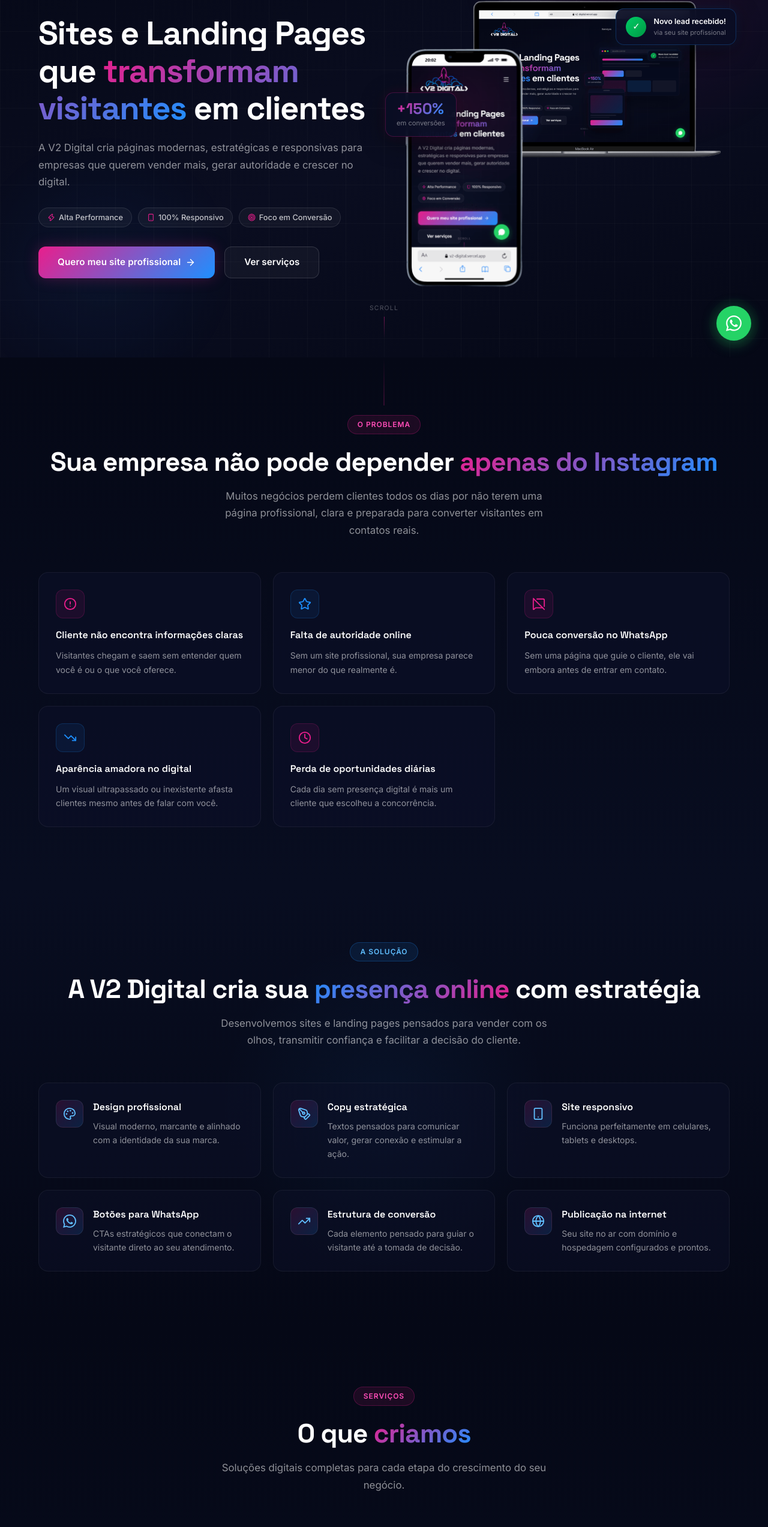
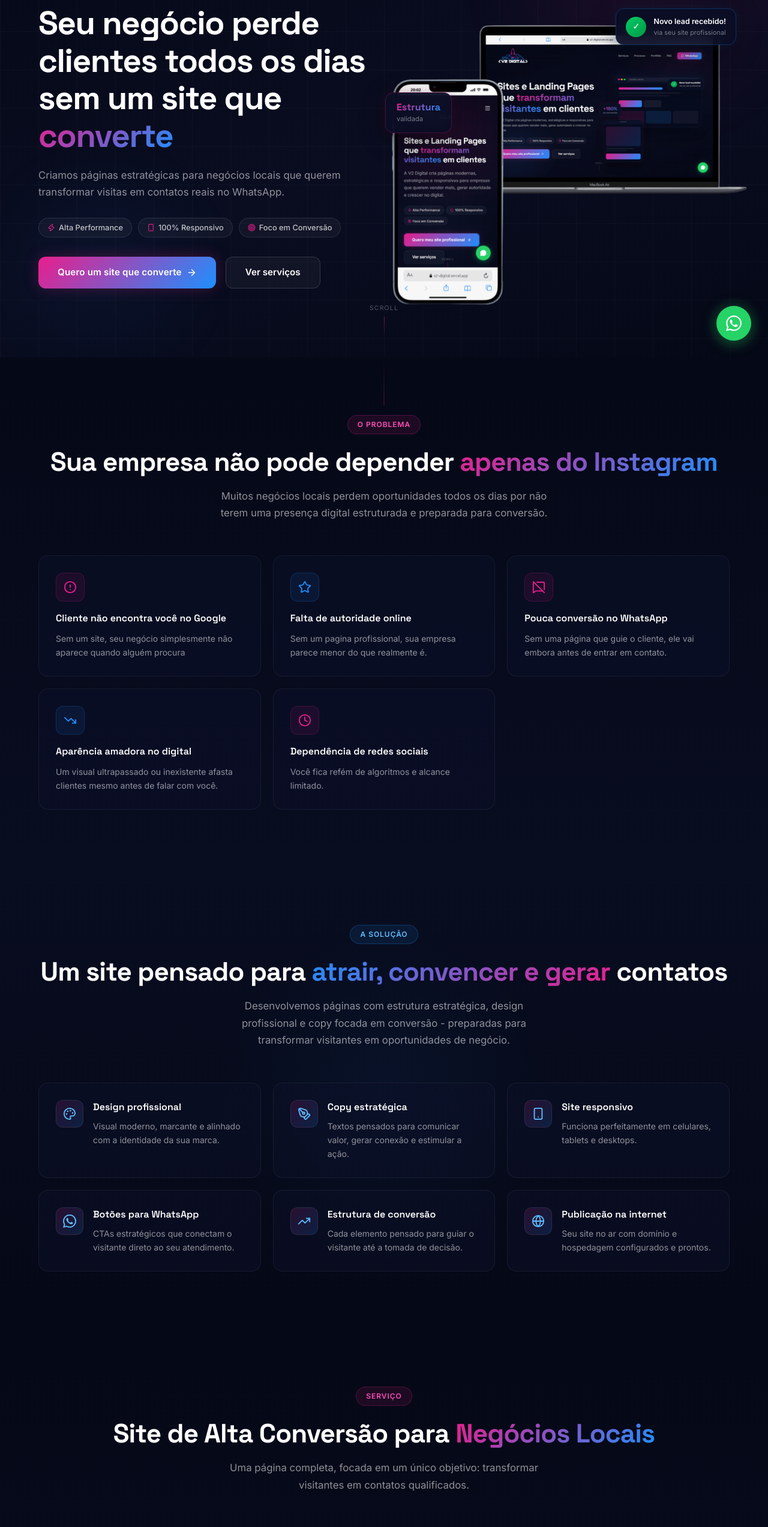
Before and after one commit to VictorJacquesIA/v2-digital, a Next.js app: page / in a window 1280 px wide. Shown: the part 204-2750 px from the top of the page at 60% size. Built offline with nearby package versions, Linux system fonts and the light colour scheme.

Commit message:
atualização 2

```diff
--- a/components/Footer.tsx
+++ b/components/Footer.tsx
@@ -24,12 +24,12 @@ const navLinks = [
 ];
 
 const services = [
-  "Landing Pages",
-  "Sites Institucionais",
-  "Páginas para Campanhas",
-  "Sites para Negócios Locais",
-  "Reformulação Visual",
-  "Manutenção Mensal",
+  "Site de Alta Conversão",
+  "Copy Personalizada",
+  "Design Profissional",
+  "Integração com WhatsApp",
+  "SEO Local",
+  "Publicação Online",
 ];
 
 export default function Footer() {
--- a/components/Hero.tsx
+++ b/components/Hero.tsx
@@ -80,14 +80,12 @@ export default function Hero() {
                 marginBottom: "1.25rem",
               }}
             >
-              Sites e Landing Pages que{" "}
-              <span className="gradient-text">transformam visitantes</span>{" "}
-              em clientes
+              Seu negócio perde clientes todos os dias sem um site que{" "}
+              <span className="gradient-text">converte</span>
             </motion.h1>
 
             <motion.p {...fadeUp(0.2)} className="section-subtitle" style={{ marginBottom: "1.75rem" }}>
-              A V2 Digital cria páginas modernas, estratégicas e responsivas para
-              empresas que querem vender mais, gerar autoridade e crescer no digital.
+              Criamos páginas estratégicas para negócios locais que querem transformar visitas em contatos reais no WhatsApp.
             </motion.p>
 
             <motion.div {...fadeUp(0.3)} style={{ display: "flex", flexWrap: "wrap", gap: "0.625rem", marginBottom: "2rem" }}>
@@ -115,7 +113,7 @@ export default function Hero() {
 
             <motion.div {...fadeUp(0.4)} style={{ display: "flex", flexWrap: "wrap", gap: "1rem" }}>
               <a href={WA} target="_blank" rel="noopener noreferrer" className="btn-primary">
-                Quero meu site profissional
+                Quero um site que converte
                 <ArrowRight size={17} />
               </a>
               <a href="#servicos" className="btn-outline">
@@ -125,7 +123,7 @@ export default function Hero() {
           </div>
 
           {/* Right — mockups */}
-          <div style={{ position: "relative", height: "500px" }} className="hero-visual">
+          <div style={{ position: "relative", height: "500px", overflow: "visible" }} className="hero-visual">
             {/* Mac image */}
             <motion.div
               initial={{ opacity: 0, x: 40, y: 20 }}
@@ -134,9 +132,9 @@ export default function Hero() {
               className="animate-float"
               style={{
                 position: "absolute",
-                top: "0",
-                right: "0",
-                width: "88%",
+                top: "40px",
+                right: "-8%",
+                width: "95%",
               }}
             >
               <Image
@@ -157,9 +155,9 @@ export default function Hero() {
               className="animate-float-delay"
               style={{
                 position: "absolute",
-                bottom: "10px",
-                left: "0",
-                width: "40%",
+                bottom: "-20px",
+                left: "-4%",
+                width: "38%",
               }}
             >
               <Image
@@ -188,10 +186,10 @@ export default function Hero() {
                 boxShadow: "0 10px 40px rgba(0,0,0,0.4), 0 0 20px rgba(233,30,140,0.1)",
               }}
             >
-              <div style={{ fontSize: "1.6rem", fontWeight: 700, fontFamily: "var(--font-space)", background: "linear-gradient(135deg, #E91E8C, #1E90FF)", WebkitBackgroundClip: "text", WebkitTextFillColor: "transparent", backgroundClip: "text", lineHeight: 1 }}>
-                +150%
+              <div style={{ fontSize: "1rem", fontWeight: 700, fontFamily: "var(--font-space)", background: "linear-gradient(135deg, #E91E8C, #1E90FF)", WebkitBackgroundClip: "text", WebkitTextFillColor: "transparent", backgroundClip: "text", lineHeight: 1.2 }}>
+                Estrutura
               </div>
-              <div style={{ fontSize: "0.7rem", color: "rgba(255,255,255,0.45)", marginTop: "2px" }}>em conversões</div>
+              <div style={{ fontSize: "0.7rem", color: "rgba(255,255,255,0.45)", marginTop: "2px" }}>validada</div>
             </motion.div>
 
             {/* Floating notification */}
--- a/components/Portfolio.tsx
+++ b/components/Portfolio.tsx
@@ -10,7 +10,8 @@ const projects = [
   {
     title: "Academia FitForce",
     niche: "Academia & Fitness",
-    desc: "Landing page de alta conversão com foco em matrícula online e captação de leads.",
+    objective: "Objetivo",
+    focus: "Captar leads para matrícula",
     gradient: "linear-gradient(135deg, #E91E8C 0%, #FF6B35 100%)",
     icon: "🏋️",
     tags: ["Landing Page", "Fitness"],
@@ -19,7 +20,8 @@ const projects = [
   {
     title: "AutoCenter Silva",
     niche: "Oficina Mecânica",
-    desc: "Site institucional com agendamento de serviços e destaque dos diferenciais da oficina.",
+    objective: "Foco",
+    focus: "Agendamentos de serviços",
     gradient: "linear-gradient(135deg, #1E90FF 0%, #00BCD4 100%)",
     icon: "🔧",
     tags: ["Site Institucional", "Automotivo"],
@@ -28,7 +30,8 @@ const projects = [
   {
     title: "Barbearia Kings",
     niche: "Barbearia Premium",
-    desc: "Página moderna e masculina com agendamento online e galeria de cortes em destaque.",
+    objective: "Foco",
+    focus: "Agendamentos online",
     gradient: "linear-gradient(135deg, #2C3E50 0%, #4a4a6a 100%)",
     icon: "✂️",
     tags: ["Landing Page", "Beleza"],
@@ -37,7 +40,8 @@ const projects = [
   {
     title: "Estética Renata",
     niche: "Clínica Estética",
-    desc: "Site elegante com apresentação dos tratamentos, depoimentos e botão de agendamento.",
+    objective: "Estrutura",
+    focus: "Para conversão e agendamentos",
     gradient: "linear-gradient(135deg, #C2185B 0%, #9C27B0 100%)",
     icon: "✨",
     tags: ["Site Institucional", "Saúde"],
@@ -46,7 +50,8 @@ const projects = [
   {
     title: "Climatiza Ar",
     niche: "Instalação de Ar-Condicionado",
-    desc: "Landing page focada em orçamentos com formulário e call-to-action direto para WhatsApp.",
+    objective: "Objetivo",
+    focus: "Captar orçamentos via WhatsApp",
     gradient: "linear-gradient(135deg, #00BCD4 0%, #1E90FF 100%)",
     icon: "❄️",
     tags: ["Landing Page", "Serviços"],
@@ -55,7 +60,8 @@ const projects = [
   {
     title: "Studio Lívia",
     niche: "Studio de Beleza",
-    desc: "Página feminina e sofisticada com portfólio de trabalhos e agendamento simplificado.",
+    objective: "Estrutura",
+    focus: "Para conversão",
     gradient: "linear-gradient(135deg, #E91E8C 0%, #9C27B0 100%)",
     icon: "💅",
     tags: ["Landing Page", "Beleza"],
@@ -167,9 +173,14 @@ export default function Portfolio() {
                 <h3 style={{ fontFamily: "var(--font-space)", fontSize: "1.05rem", fontWeight: 600, marginBottom: "0.5rem", color: "#fff" }}>
                   {p.title}
                 </h3>
-                <p style={{ fontSize: "0.825rem", color: "var(--text-muted)", lineHeight: 1.6, marginBottom: "1.25rem" }}>
-                  {p.desc}
-                </p>
+                <div style={{ marginBottom: "1.25rem" }}>
+                  <span style={{ fontSize: "0.7rem", fontWeight: 600, color: p.accent, textTransform: "uppercase", letterSpacing: "0.06em" }}>
+                    {p.objective}:
+                  </span>{" "}
+                  <span style={{ fontSize: "0.825rem", color: "var(--text-muted)" }}>
+                    {p.focus}
+                  </span>
+                </div>
                 <a
                   href={WA}
                   target="_blank"
--- a/components/Problem.tsx
+++ b/components/Problem.tsx
@@ -8,14 +8,14 @@ import { AlertCircle, TrendingDown, MessageSquareOff, Star, Clock } from "lucide
 const problems = [
   {
     icon: <AlertCircle size={22} />,
-    title: "Cliente não encontra informações claras",
-    desc: "Visitantes chegam e saem sem entender quem você é ou o que você oferece.",
+    title: "Cliente não encontra você no Google",
+    desc: "Sem um site, seu negócio simplesmente não aparece quando alguém procura",
     color: "#E91E8C",
   },
   {
     icon: <Star size={22} />,
     title: "Falta de autoridade online",
-    desc: "Sem um site profissional, sua empresa parece menor do que realmente é.",
+    desc: "Sem um pagina profissional, sua empresa parece menor do que realmente é.",
     color: "#1E90FF",
   },
   {
@@ -32,8 +32,8 @@ const problems = [
   },
   {
     icon: <Clock size={22} />,
-    title: "Perda de oportunidades diárias",
-    desc: "Cada dia sem presença digital é mais um cliente que escolheu a concorrência.",
+    title: "Dependência de redes sociais",
+    desc: "Você fica refém de algoritmos e alcance limitado.",
     color: "#E91E8C",
   },
 ];
@@ -68,8 +68,8 @@ export default function Problem() {
             <span className="gradient-text">apenas do Instagram</span>
           </h2>
           <p className="section-subtitle" style={{ margin: "0 auto" }}>
-            Muitos negócios perdem clientes todos os dias por não terem uma página
-            profissional, clara e preparada para converter visitantes em contatos reais.
+            Muitos negócios locais perdem oportunidades todos os dias por não terem uma
+            presença digital estruturada e preparada para conversão.
           </p>
         </motion.div>
 
--- a/components/Services.tsx
+++ b/components/Services.tsx
@@ -2,53 +2,17 @@
 
 import { motion, useInView } from "framer-motion";
 import { useRef } from "react";
-import { Rocket, Building2, Megaphone, MapPin, RefreshCw, Wrench, ArrowRight } from "lucide-react";
+import { Rocket, Check, ArrowRight } from "lucide-react";
 
 const WA = "https://wa.me/5500000000000?text=Olá!%20Tenho%20interesse%20em%20um%20serviço.";
 
-const services = [
-  {
-    icon: <Rocket size={26} />,
-    title: "Landing Pages de Alta Conversão",
-    desc: "Páginas focadas em um único objetivo: transformar visitantes em leads ou clientes. Estrutura, copy e design alinhados para maximizar resultados.",
-    gradient: "linear-gradient(135deg, #E91E8C, #C2185B)",
-    tag: "Mais popular",
-  },
-  {
-    icon: <Building2 size={26} />,
-    title: "Sites Institucionais",
-    desc: "Presença completa para sua empresa na internet. Apresenta seus serviços, sua história e sua equipe com profissionalismo e credibilidade.",
-    gradient: "linear-gradient(135deg, #1E90FF, #0D47A1)",
-    tag: null,
-  },
-  {
-    icon: <Megaphone size={26} />,
-    title: "Páginas para Campanhas",
-    desc: "Páginas criadas para acompanhar anúncios no Google ou Instagram. Aumentam a taxa de conversão das suas campanhas pagas.",
-    gradient: "linear-gradient(135deg, #9C27B0, #6A1B9A)",
-    tag: null,
-  },
-  {
-    icon: <MapPin size={26} />,
-    title: "Sites para Negócios Locais",
-    desc: "Presença digital focada para quem atende uma região específica. Atraia clientes próximos e se destaque na sua cidade.",
-    gradient: "linear-gradient(135deg, #00BCD4, #006064)",
-    tag: null,
-  },
-  {
-    icon: <RefreshCw size={26} />,
-    title: "Reformulação Visual",
-    desc: "Modernizamos sites existentes com novo design, nova copy e nova estrutura. Sua empresa atualizada sem começar do zero.",
-    gradient: "linear-gradient(135deg, #FF9800, #E65100)",
-    tag: null,
-  },
-  {
-    icon: <Wrench size={26} />,
-    title: "Manutenção e Suporte Mensal",
-    desc: "Alterações, atualizações e melhorias contínuas para manter seu site sempre funcionando e convertendo ao máximo.",
-    gradient: "linear-gradient(135deg, #4CAF50, #1B5E20)",
-    tag: null,
-  },
+const includes = [
+  "Estrutura estratégica de conversão",
+  "Copy personalizada para o seu negócio",
+  "Design moderno e profissional",
+  "Integração com WhatsApp",
+  "SEO local",
+  "Publicação pronta para receber clientes",
 ];
 
 export default function Services() {
@@ -72,40 +36,47 @@ export default function Services() {
           transition={{ duration: 0.55 }}
           style={{ textAlign: "center", marginBottom: "3.5rem" }}
         >
-          <span className="section-label">Serviços</span>
+          <span className="section-label">Serviço</span>
           <h2 className="section-title" style={{ fontFamily: "var(--font-space)", marginBottom: "1rem" }}>
-            O que <span className="gradient-text">criamos</span>
+            Site de Alta Conversão para{" "}
+            <span className="gradient-text">Negócios Locais</span>
           </h2>
           <p className="section-subtitle" style={{ margin: "0 auto" }}>
-            Soluções digitais completas para cada etapa do crescimento do seu negócio.
+            Uma página completa, focada em um único objetivo: transformar visitantes em contatos qualificados.
           </p>
         </motion.div>
 
-        <div style={{ display: "grid", gridTemplateColumns: "repeat(auto-fit, minmax(320px, 1fr))", gap: "1.5rem" }}>
-          {services.map((s, i) => (
         <motion.div
-              key={i}
           initial={{ opacity: 0, y: 30 }}
           animate={inView ? { opacity: 1, y: 0 } : {}}
-              transition={{ duration: 0.5, delay: i * 0.1 }}
+          transition={{ duration: 0.55, delay: 0.15 }}
           style={{
-                padding: "2rem",
-                borderRadius: "18px",
+            maxWidth: "720px",
+            margin: "0 auto",
+            padding: "2.5rem",
+            borderRadius: "20px",
             background: "rgba(12,16,40,0.6)",
-                border: "1px solid rgba(255,255,255,0.06)",
+            border: "1px solid rgba(255,255,255,0.08)",
             position: "relative",
             overflow: "hidden",
           }}
-              whileHover={{ y: -6, borderColor: "rgba(255,255,255,0.12)" }}
         >
           {/* Top glow line */}
-              <div style={{ position: "absolute", top: 0, left: "10%", right: "10%", height: "1px", background: s.gradient, opacity: 0.5 }} />
+          <div style={{
+            position: "absolute",
+            top: 0,
+            left: "8%",
+            right: "8%",
+            height: "1px",
+            background: "linear-gradient(135deg, #E91E8C, #C2185B)",
+            opacity: 0.6,
+          }} />
 
-              {s.tag && (
+          {/* Tag */}
           <span style={{
             position: "absolute",
-                  top: "1.25rem",
-                  right: "1.25rem",
+            top: "1.5rem",
+            right: "1.5rem",
             padding: "0.25rem 0.75rem",
             borderRadius: "100px",
             fontSize: "0.7rem",
@@ -114,32 +85,63 @@ export default function Services() {
             border: "1px solid rgba(233,30,140,0.3)",
             color: "var(--pink-light)",
           }}>
-                  {s.tag}
+            Mais popular
           </span>
-              )}
 
+          {/* Icon */}
           <div style={{
-                width: "52px",
-                height: "52px",
+            width: "54px",
+            height: "54px",
             borderRadius: "14px",
-                background: s.gradient,
+            background: "linear-gradient(135deg, #E91E8C, #C2185B)",
             display: "flex",
             alignItems: "center",
             justifyContent: "center",
             color: "#fff",
-                marginBottom: "1.25rem",
-                boxShadow: "0 8px 24px rgba(0,0,0,0.3)",
+            marginBottom: "1.5rem",
+            boxShadow: "0 8px 24px rgba(233,30,140,0.25)",
           }}>
-                {s.icon}
+            <Rocket size={24} />
           </div>
 
-              <h3 style={{ fontFamily: "var(--font-space)", fontSize: "1.05rem", fontWeight: 600, marginBottom: "0.75rem", color: "#fff" }}>
-                {s.title}
-              </h3>
-              <p style={{ fontSize: "0.875rem", color: "var(--text-muted)", lineHeight: 1.7, marginBottom: "1.5rem" }}>
-                {s.desc}
+          {/* Includes list */}
+          <p style={{ fontSize: "0.8rem", fontWeight: 600, letterSpacing: "0.08em", textTransform: "uppercase", color: "var(--pink-light)", marginBottom: "1rem" }}>
+            O que está incluso
+          </p>
+          <ul style={{ listStyle: "none", padding: 0, margin: "0 0 2rem 0", display: "grid", gap: "0.65rem" }}>
+            {includes.map((item, i) => (
+              <li key={i} style={{ display: "flex", alignItems: "center", gap: "0.65rem", fontSize: "0.9rem", color: "var(--text-muted)" }}>
+                <span style={{
+                  flexShrink: 0,
+                  width: "20px",
+                  height: "20px",
+                  borderRadius: "50%",
+                  background: "rgba(233,30,140,0.15)",
+                  border: "1px solid rgba(233,30,140,0.3)",
+                  display: "flex",
+                  alignItems: "center",
+                  justifyContent: "center",
+                }}>
+                  <Check size={11} color="var(--pink-light)" />
+                </span>
+                {item}
+              </li>
+            ))}
+          </ul>
+
+          {/* Notice */}
+          <p style={{
+            fontSize: "0.8rem",
+            color: "rgba(255,255,255,0.35)",
+            borderTop: "1px solid rgba(255,255,255,0.06)",
+            paddingTop: "1.25rem",
+            marginBottom: "1.75rem",
+            lineHeight: 1.6,
+          }}>
+            O site é preparado para gerar contatos — os resultados dependem da quantidade de visitantes que chegam até ele.
           </p>
 
+          {/* CTA */}
           <a
             href={WA}
             target="_blank"
@@ -147,21 +149,28 @@ export default function Services() {
             style={{
               display: "inline-flex",
               alignItems: "center",
-                  gap: "0.4rem",
-                  fontSize: "0.825rem",
+              gap: "0.5rem",
+              padding: "0.75rem 1.5rem",
+              borderRadius: "100px",
+              background: "linear-gradient(135deg, #E91E8C, #C2185B)",
+              color: "#fff",
               fontWeight: 600,
-                  color: "var(--pink-light)",
+              fontSize: "0.875rem",
               textDecoration: "none",
-                  transition: "gap 0.2s",
+              transition: "opacity 0.2s, gap 0.2s",
             }}
-                onMouseEnter={(e) => (e.currentTarget.style.gap = "0.7rem")}
-                onMouseLeave={(e) => (e.currentTarget.style.gap = "0.4rem")}
+            onMouseEnter={(e) => {
+              e.currentTarget.style.opacity = "0.85";
+              e.currentTarget.style.gap = "0.75rem";
+            }}
+            onMouseLeave={(e) => {
+              e.currentTarget.style.opacity = "1";
+              e.currentTarget.style.gap = "0.5rem";
+            }}
           >
-                Solicitar orçamento <ArrowRight size={14} />
+            Solicitar orçamento <ArrowRight size={15} />
           </a>
         </motion.div>
-          ))}
-        </div>
       </div>
     </section>
   );
--- a/components/Solution.tsx
+++ b/components/Solution.tsx
@@ -52,13 +52,13 @@ export default function Solution() {
             A solução
           </span>
           <h2 className="section-title" style={{ fontFamily: "var(--font-space)", marginBottom: "1rem" }}>
-            A V2 Digital cria sua{" "}
-            <span className="gradient-text-blue">presença online</span>{" "}
-            com estratégia
+            Um site pensado para {" "}
+            <span className="gradient-text-blue">atrair, convencer e gerar</span>{" "}
+            contatos
           </h2>
           <p className="section-subtitle" style={{ margin: "0 auto" }}>
-            Desenvolvemos sites e landing pages pensados para vender com os olhos,
-            transmitir confiança e facilitar a decisão do cliente.
+            Desenvolvemos páginas com estrutura estratégica, design profissional e copy focada em
+            conversão - preparadas para transformar visitantes em oportunidades de negócio.
           </p>
         </motion.div>
 
```
Lines whose indentation alone changed are shown as unchanged.
